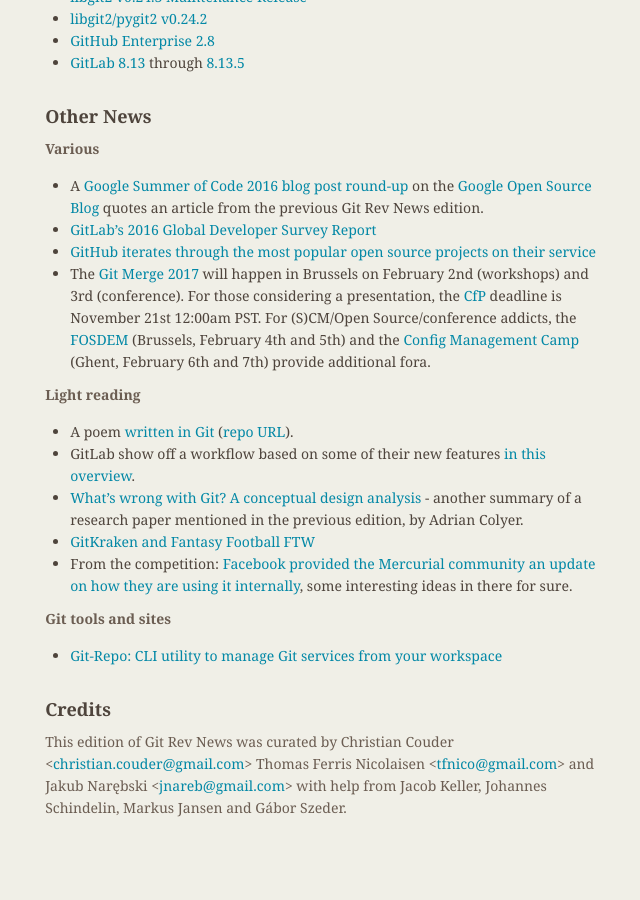
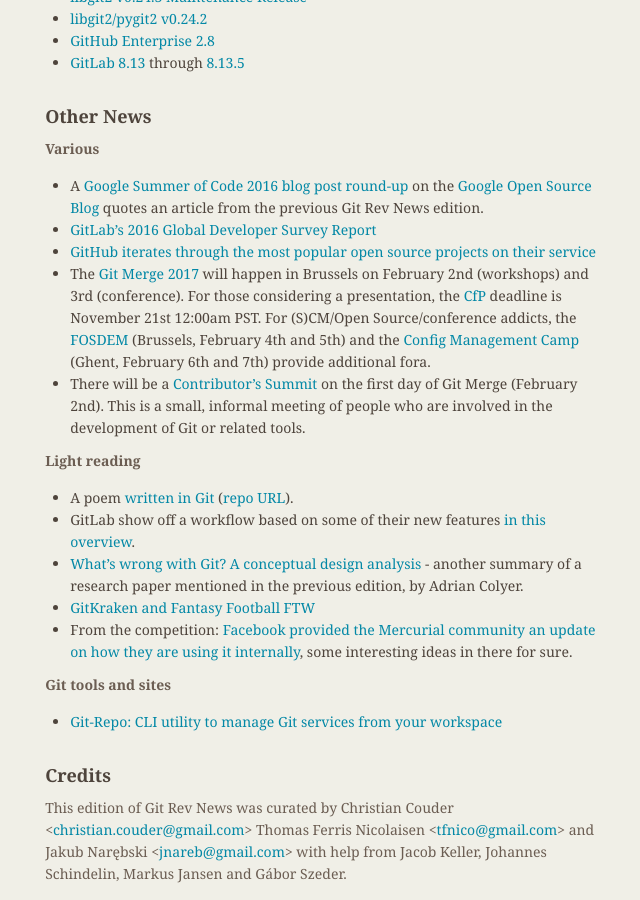
Before and after one commit to git/git.github.io, a Jekyll site: the page built from rev_news/drafts/edition-21.md, in a window 1280 px wide and 900 px high, scrolled down 5251 px. Shown: the whole window, without its empty margins (484-1124 px from the left). Built offline with Jekyll 4.4.1, drawn with Linux system fonts in a browser that asks for light colours; before the commit the page ends 6085 px from its top, so only the background shows below that.

Commit message:
revnews 21: mention contributor's summit
Since we're mentioning Git Merge, it makes sense to mention
the contributor's summit, too. I didn't put in a lot of
details, as the linked email covers much more.

```diff
--- a/rev_news/drafts/edition-21.md
+++ b/rev_news/drafts/edition-21.md
@@ -317,6 +317,7 @@
 * [GitLab's 2016 Global Developer Survey Report](https://page.gitlab.com/2016-Developer-Survey_2016-Developer-Survey.html)
 * [GitHub iterates through the most popular open source projects on their service](https://github.com/blog/2268-top-open-source-launches-on-github)
 * The [Git Merge 2017](http://git-merge.com/) will happen in Brussels on February 2nd (workshops) and 3rd (conference). For those considering a presentation, the [CfP](https://cfp.githubapp.com/events/git-merge-2017) deadline is November 21st 12:00am PST. For (S)CM/Open Source/conference addicts, the [FOSDEM](https://fosdem.org/2017/) (Brussels, February 4th and 5th) and the [Config Management Camp](http://cfgmgmtcamp.eu/gent-2017/) (Ghent, February 6th and 7th) provide additional fora.
+* There will be a [Contributor's Summit](http://public-inbox.org/git/20161025162829.jcy6fmnmdjual6io@sigill.intra.peff.net/) on the first day of Git Merge (February 2nd). This is a small, informal meeting of people who are involved in the development of Git or related tools.
 
 __Light reading__
 
```
